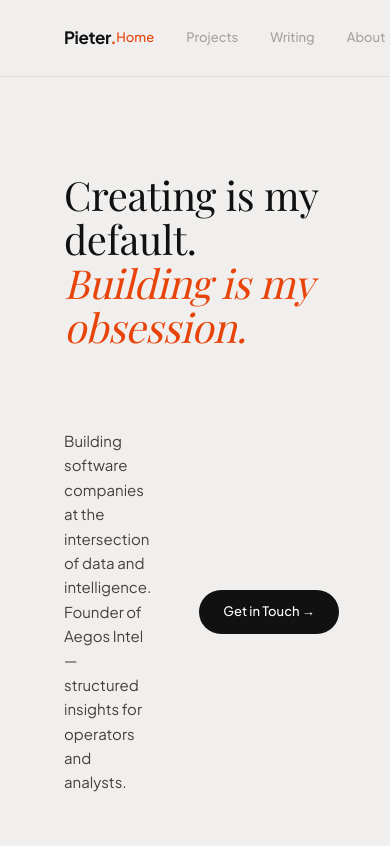
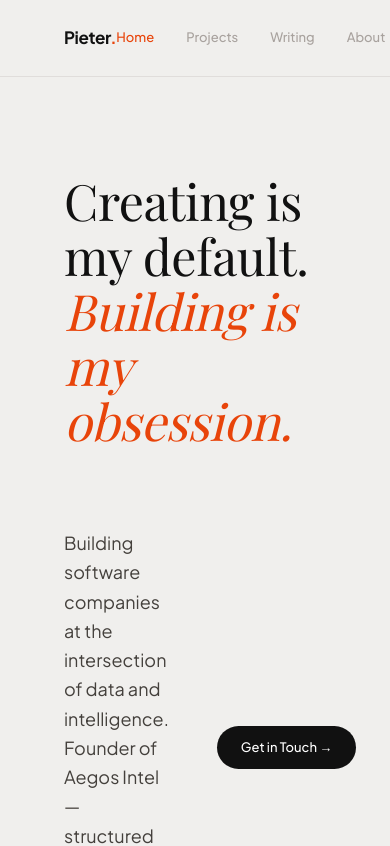
Before and after one commit to sillyledger/personal, a Next.js app: page / in a window 390 px wide. Shown: the top 846 px of the page. Built offline with nearby package versions, Linux system fonts and the light colour scheme.

Commit message:
Update Hero.tsx

```diff
--- a/components/Hero.tsx
+++ b/components/Hero.tsx
@@ -7,15 +7,15 @@ export default function Hero() {
   return (
     <section className="pt-24 pb-0">
 
-      <h1 className={`${playfair.className} text-[clamp(40px,5vw,72px)] font-normal leading-[1.1] tracking-[-0.01em] text-[#111]`}>
+      <h1 className={`${playfair.className} text-[clamp(50px,5vw,72px)] font-normal leading-[1.1] tracking-[-0.01em] text-[#111]`}>
         Creating is my default.
       </h1>
-      <h2 className={`${playfair.className} text-[clamp(40px,5vw,72px)] font-normal leading-[1.1] tracking-[-0.01em] text-accent mb-20`}>
+      <h2 className={`${playfair.className} text-[clamp(50px,5vw,72px)] font-normal leading-[1.1] tracking-[-0.01em] text-accent mb-20`}>
         <em>Building is my obsession.</em>
       </h2>
 
       <div className="flex items-center gap-12 pb-16 border-b border-stone-300/60">
-        <p className="text-[15px] text-stone-700 leading-relaxed max-w-[420px]">
+        <p className="text-[18px] text-stone-700 leading-relaxed max-w-[420px]">
           Building software companies at the intersection of data and
           intelligence. Founder of Aegos Intel — structured insights for
           operators and analysts.
```
